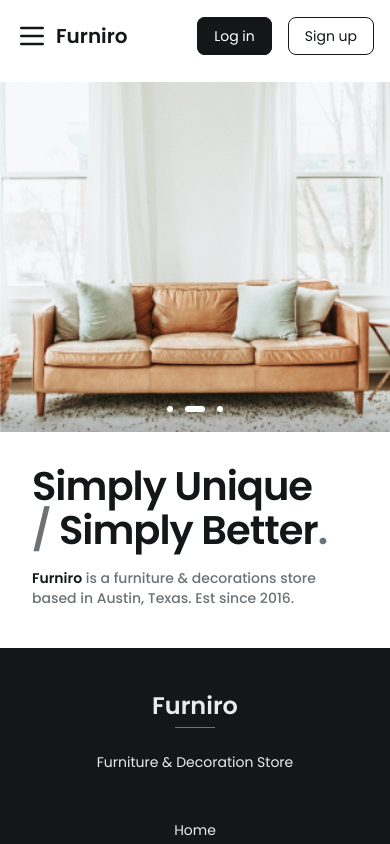
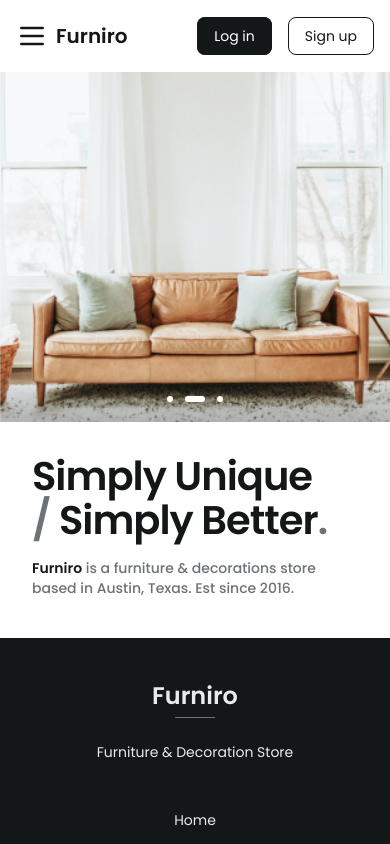
Before and after one commit to Abdalrhman-Almarakeby/furniro-frontend, a Next.js app: page / in a window 390 px wide. Shown: the top 844 px of the page. Built offline with nearby package versions, Linux system fonts and the light colour scheme; no server answers.

Commit message:
Fix layout top padding.

```diff
--- a/src/app/(main-layout)/layout.tsx
+++ b/src/app/(main-layout)/layout.tsx
@@ -8,7 +8,7 @@ type LayoutProps = {
 
 export default function layout({ children }: LayoutProps) {
   return (
-    <div className="flex min-h-svh flex-col pt-[82px] md:p-0">
+    <div className="flex min-h-svh flex-col pt-[72px] md:p-0">
       <Header />
       {children}
       <Footer />
```
